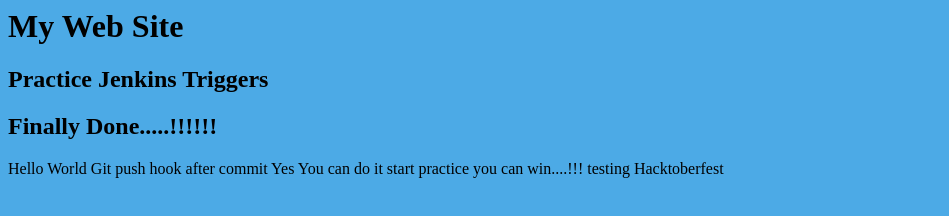
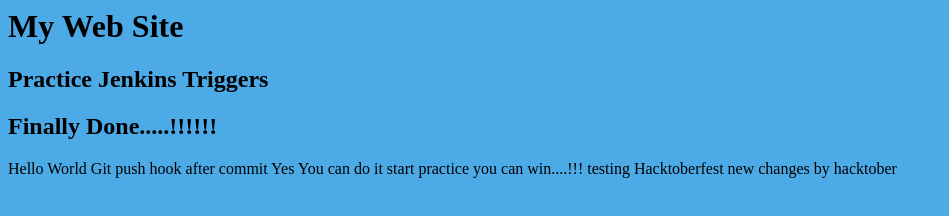
Before and after one commit to himanshutak8/devops1, a plain HTML site: page index.html in a window 1280 px wide. Shown: the whole page, without its empty margins (0-949 px from the left). Drawn offline with Linux system fonts and the light colour scheme.

Commit message:
last commit

```diff
--- a/index.html
+++ b/index.html
@@ -9,3 +9,4 @@ start practice
 you can win....!!!
 testing
 Hacktoberfest
+new changes by hacktober
```
